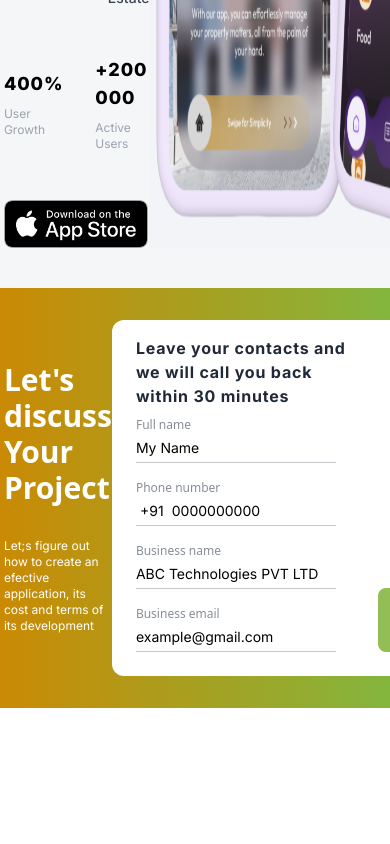
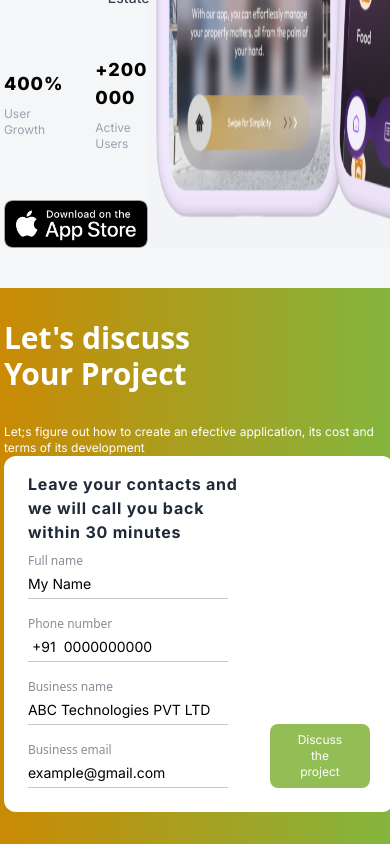
Before and after one commit to abhis12321/filesure-assignment, a Next.js app: page / in a window 390 px wide. Shown: the part 3795-4639 px from the top of the page. Before the commit the page ends 4503 px from the top, so only its background shows below. Built offline with nearby package versions, Linux system fonts and the light colour scheme.

Commit message:
New component is created for Development stages

```diff
--- /dev/null
+++ b/app/__components/DevelopmentStages.js
@@ -0,0 +1,9 @@
+import React from 'react'
+
+export default function DevelopmentStages() {
+  return (
+    <div className=''>
+      Development stages
+    </div>
+  )
+}
--- a/app/__components/DiscussProject.js
+++ b/app/__components/DiscussProject.js
@@ -4,7 +4,7 @@ import ContactForm from './ContactForm'
 export default function DiscussProject() {
     return (
         <div className='w-full min-h-10 bg-gradient-to-r from-yellow-600 to-lime-600/80 text-white'>
-            <div className='w-[98%] md:w-[80%] max-w-[1300px] mx-auto py-8 flex items-center justify-between'>
+            <div className='w-[98%] md:w-[80%] max-w-[1300px] mx-auto py-8 flex flex-wrap items-center justify-between'>
                 <div className="flex flex-col gap-8">
                     <h2 className="max-w-[200px] text-3xl font-bold font-sans tracking-normal">Let's discuss Your Project</h2>
                     <p className="text-xs max-w-[400px]">Let;s figure out how to create an efective application, its cost and terms of its development</p>
```
